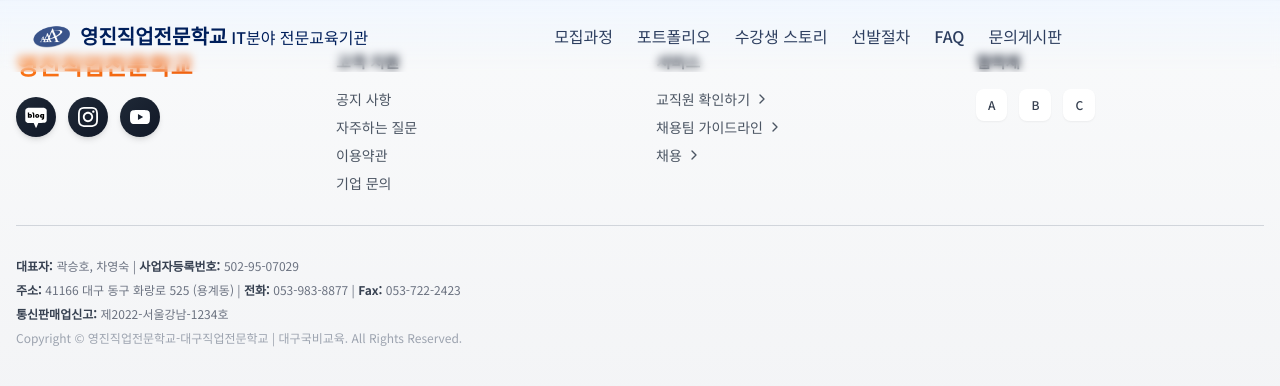
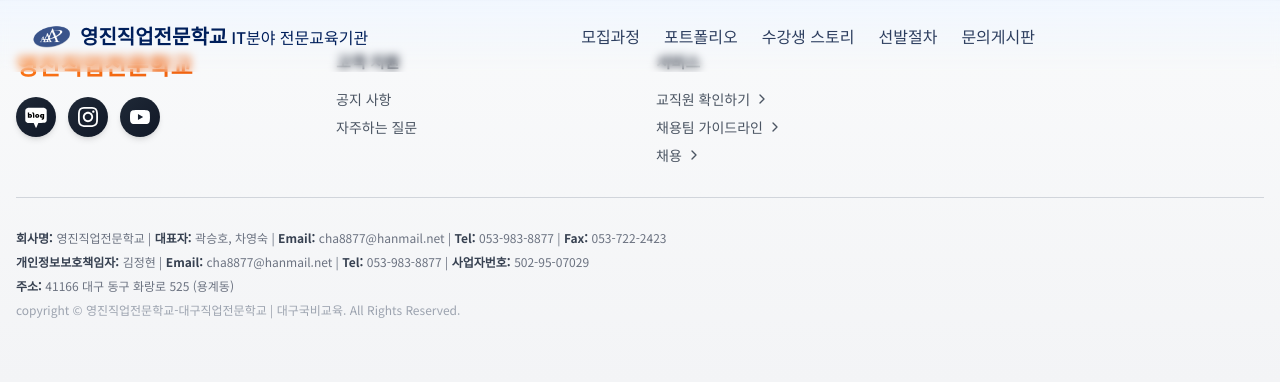
Before and after one commit to yjjob-it/yg-it-homepage, a React (Vite) app: page /board in a window 1280 px wide. Shown: the top 386 px of the page. Built offline with nearby package versions, Linux system fonts and the light colour scheme; a web font is replaced by a local one.

Commit message:
0324-FAQ삭제,과정,포트폴리오 UI변경

```diff
--- a/src/App.jsx
+++ b/src/App.jsx
@@ -42,7 +42,7 @@
       <RatingSection reviews={reviewsData} partners={partnersData} />
       {/* <ProcessSection courses={processCoursesData} /> */}
       <SupportSection supports={supportsData} />
-      <FAQSection faqs={faqsData} />
+      {/* <FAQSection faqs={faqsData} /> */}
       <InquirySection />
     </>
   );
--- a/src/components/layout/Footer.jsx
+++ b/src/components/layout/Footer.jsx
@@ -73,18 +73,21 @@
           <div>
             <h4 className="font-bold text-gray-900 mb-4">고객 지원</h4>
             <ul className="space-y-2 text-sm text-gray-600">
-              {["공지 사항", "자주하는 질문", "이용약관", "기업 문의"].map(
-                (item, idx) => (
-                  <li key={idx}>
+              {[
+                { name: "공지 사항", link: "http://yjjob.or.kr/p/?j=59" },
+                { name: "자주하는 질문", link: "https://it.yjjob.or.kr/board/bbs/board.php?bo_table=free" },
+              ].map((item, index) => (
+                <li key={index}>
                   <a
-                      href="#"
+                    href={item.link}
+                    target="_blank"
+                    rel="noopener noreferrer"
                     className="hover:text-orange-500 transition-colors hover:translate-x-1 inline-block"
                   >
-                      {item}
+                    {item.name}
                   </a>
                 </li>
-                )
-              )}
+              ))}
             </ul>
           </div>
 
@@ -92,24 +95,28 @@
           <div>
             <h4 className="font-bold text-gray-900 mb-4">서비스</h4>
             <ul className="space-y-2 text-sm text-gray-600">
-              {["교직원 확인하기", "채용팀 가이드라인", "채용"].map(
-                (item, idx) => (
-                  <li key={idx}>
+              {[
+                { name: "교직원 확인하기", link: "http://yjjob.or.kr/p/?j=69" },
+                { name: "채용팀 가이드라인", link: "http://yjjob.or.kr/p/?j=64" },
+                { name: "채용", link: "http://yjjob.or.kr/p/?j=205" },
+              ].map((item, index) => (
+                <li key={index}>
                   <a
-                      href="#"
+                    href={item.link}
+                    target="_blank"
+                    rel="noopener noreferrer"
                     className="hover:text-orange-500 transition-colors flex items-center group"
                   >
-                      {item}
+                    {item.name}
                     <ChevronRight className="w-4 h-4 ml-1 group-hover:translate-x-1 transition-transform" />
                   </a>
                 </li>
-                )
-              )}
+              ))}
             </ul>
           </div>
 
           {/* 파트너 */}
-          <div>
+          {/* <div>
             <h4 className="font-bold text-gray-900 mb-4">협력체</h4>
             <div className="flex flex-wrap gap-3">
               {["A", "B", "C"].map((partner, idx) => (
@@ -121,32 +128,29 @@
                 </div>
               ))}
             </div>
-          </div>
+          </div> */}
         </div>
 
         {/* 하단정보 */}
         <div className="border-t border-gray-300 pt-8 text-xs text-gray-500">
           <p className="mb-2">
-            <span className="font-semibold text-gray-700">대표자:</span> 곽승호,
-            차영숙 |{" "}
-            <span className="font-semibold text-gray-700">사업자등록번호:</span>{" "}
-            502-95-07029
+            <span className="font-semibold text-gray-700">회사명:</span> 영진직업전문학교 |{" "}
+            <span className="font-semibold text-gray-700">대표자:</span> 곽승호, 차영숙 |{" "}
+            <span className="font-semibold text-gray-700">Email:</span> cha8877@hanmail.net |{" "}
+            <span className="font-semibold text-gray-700">Tel:</span> 053-983-8877 |{" "}
+            <span className="font-semibold text-gray-700">Fax:</span> 053-722-2423
           </p>
           <p className="mb-2">
-            <span className="font-semibold text-gray-700">주소:</span> 41166
-            대구 동구 화랑로 525 (용계동) |
-            <span className="font-semibold text-gray-700"> 전화:</span>{" "}
-            053-983-8877 |
-            <span className="font-semibold text-gray-700"> Fax:</span>{" "}
-            053-722-2423
+            <span className="font-semibold text-gray-700">개인정보보호책임자:</span> 김정현 |{" "}
+            <span className="font-semibold text-gray-700">Email:</span> cha8877@hanmail.net |{" "}
+            <span className="font-semibold text-gray-700">Tel:</span> 053-983-8877 |{" "}
+            <span className="font-semibold text-gray-700">사업자번호:</span> 502-95-07029
           </p>
           <p className="mb-2">
-            <span className="font-semibold text-gray-700">통신판매업신고:</span>{" "}
-            제2022-서울강남-1234호
+            <span className="font-semibold text-gray-700">주소:</span> 41166 대구 동구 화랑로 525 (용계동)
           </p>
           <p className="mb-4 text-gray-400">
-            Copyright © 영진직업전문학교-대구직업전문학교 | 대구국비교육. All
-            Rights Reserved.
+            copyright © 영진직업전문학교-대구직업전문학교 | 대구국비교육. All Rights Reserved.
           </p>
         </div>
       </div>
--- a/src/components/layout/Header.jsx
+++ b/src/components/layout/Header.jsx
@@ -52,7 +52,7 @@
     // ["process", "운영과정"],
     ["reviews", "수강생 스토리"],
     ["support", "선발절차"],
-    ["faqs", "FAQ"],
+    // ["faqs", "FAQ"],
     ["inquery", "문의게시판"],
   ];
 
--- a/src/components/sections/CoursesSection.jsx
+++ b/src/components/sections/CoursesSection.jsx
@@ -71,19 +71,17 @@
       </div>
 
       {/* 그리드 레이아웃 */}
-      <div className="grid grid-cols-1 sm:grid-cols-2 lg:grid-cols-3 xl:grid-cols-4 gap-6">
+      <div className="grid grid-cols-1 sm:grid-cols-2 lg:grid-cols-3 gap-6">
         {courses[activeTab]?.map((course, index) => {
           const isHiddenMobile =
             !showAll && index >= 3 ? "hidden sm:block" : "";
           const isHiddenTablet =
             !showAll && index >= 6 ? "hidden lg:block" : isHiddenMobile;
-          const isHiddenDesktopMd =
-            !showAll && index >= 9 ? "hidden xl:block" : isHiddenTablet;
-          const isHiddenDesktopLg =
-            !showAll && index >= 12 ? "hidden" : isHiddenDesktopMd;
+          const isHiddenDesktop =
+            !showAll && index >= 9 ? "hidden" : isHiddenTablet;
 
           return (
-            <div key={index} className={isHiddenDesktopLg}>
+            <div key={index} className={isHiddenDesktop}>
               <CourseCard {...course} />
             </div>
           );
@@ -112,21 +110,11 @@
           </button>
         )}
 
-        {/* 데스크톱1*/}
+        {/* 데스크톱 */}
         {totalCourses > 9 && (
           <button
             onClick={() => setShowAll(!showAll)}
-            className="hidden lg:block xl:hidden text-gray-700 font-medium py-3 px-6 hover:text-orange-500 transition-colors duration-300"
-          >
-            {showAll ? "접기 ▲" : "더보기 ▼"}
-          </button>
-        )}
-
-        {/* 데스크톱2 */}
-        {totalCourses > 12 && (
-          <button
-            onClick={() => setShowAll(!showAll)}
-            className="hidden xl:block text-gray-700 font-medium py-3 px-6 hover:text-orange-500 transition-colors duration-300"
+            className="hidden lg:block text-gray-700 font-medium py-3 px-6 hover:text-orange-500 transition-colors duration-300"
           >
             {showAll ? "접기 ▲" : "더보기 ▼"}
           </button>
--- a/src/components/sections/PortfolioSection.jsx
+++ b/src/components/sections/PortfolioSection.jsx
@@ -23,21 +23,21 @@
   const displayedPortfolios = isMobile ? portfolios : portfolios.slice(0, 9);
 
   return (
-    <section id="portfolio" className="bg-gray-50 py-16 px-0">
-      <div className="w-full">
-        <h2 className="text-3xl md:text-4xl font-bold text-center text-gray-900 mb-4 px-4">
+    <section id="portfolio" className="bg-gray-50 py-16 px-4">
+      <div className="max-w-7xl mx-auto">
+        <h2 className="text-3xl md:text-4xl font-bold text-center text-gray-900 mb-4">
           실력으로 완성한 수강생 작품
         </h2>
-        <p className="text-center text-gray-600 mb-12 px-4">
+        <p className="text-center text-gray-600 mb-12">
           "실무 프로젝트로 완성한 포트폴리오를 직접 확인하세요"
         </p>
 
-        <div className="grid grid-cols-2 lg:grid-cols-3 gap-4 px-4 lg:px-0">
+        <div className="grid grid-cols-2 lg:grid-cols-3 gap-6">
           {displayedPortfolios.map((portfolio, index) => (
             <div
               onClick={() => handleCardClick(portfolio.url)}
               key={index}
-              className="bg-[#999999] aspect-[4/3] shadow-lg hover:shadow-2xl hover:scale-102 transition-all duration-300 cursor-pointer overflow-hidden"
+              className="bg-[#999999] aspect-[4/3] shadow-lg hover:shadow-2xl hover:scale-102 transition-all duration-300 cursor-pointer overflow-hidden m-1 rounded-sm"
             >
               <img
                 src={portfolio.image}
--- a/src/data/faqsData.js
+++ b/src/data/faqsData.js
@@ -9,11 +9,11 @@
     answer:
       "홈페이지에서 모집중인 과정 중 원하는 것을 선택 후 온라인으로 신청하시면 됩니다.",
   },
-  {
-    question: "훈련장려금 지급기준은 어떻게 되나요?",
-    answer:
-      "출석률 80%이상을 완료한 경우 매 달 기본금 20만원씩을 지급하고 있습니다.",
-  },
+  // {
+  //   question: "훈련장려금 지급기준은 어떻게 되나요?",
+  //   answer:
+  //     "출석률 80%이상을 완료한 경우 매 달 기본금 20만원씩을 지급하고 있습니다.",
+  // },
   {
     question: "국민내일배움카드는 무엇인가요?",
     answer: "정부가 훈련비를 지원해주는 직업훈련 지원카드입니다.",
```
Lines whose indentation alone changed are shown as unchanged.
